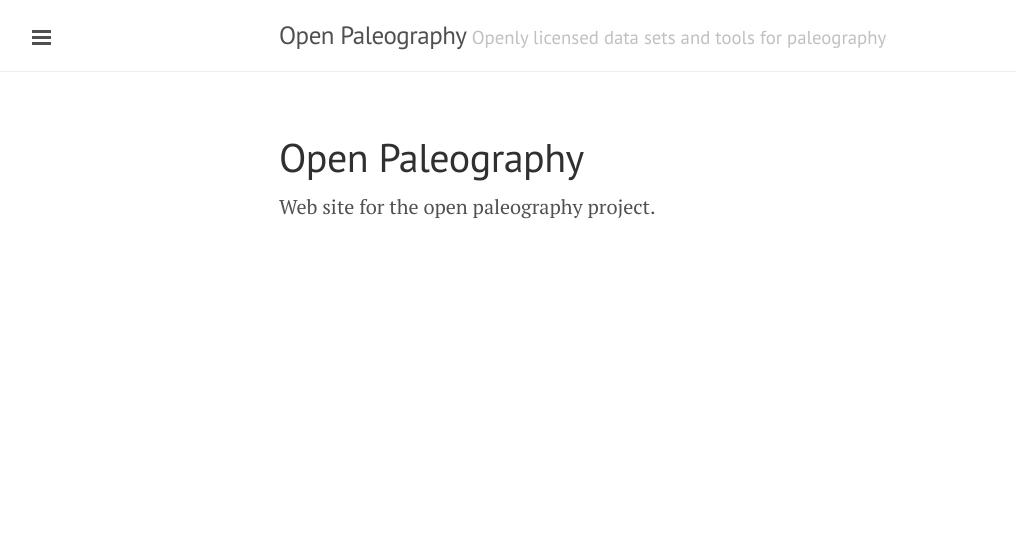
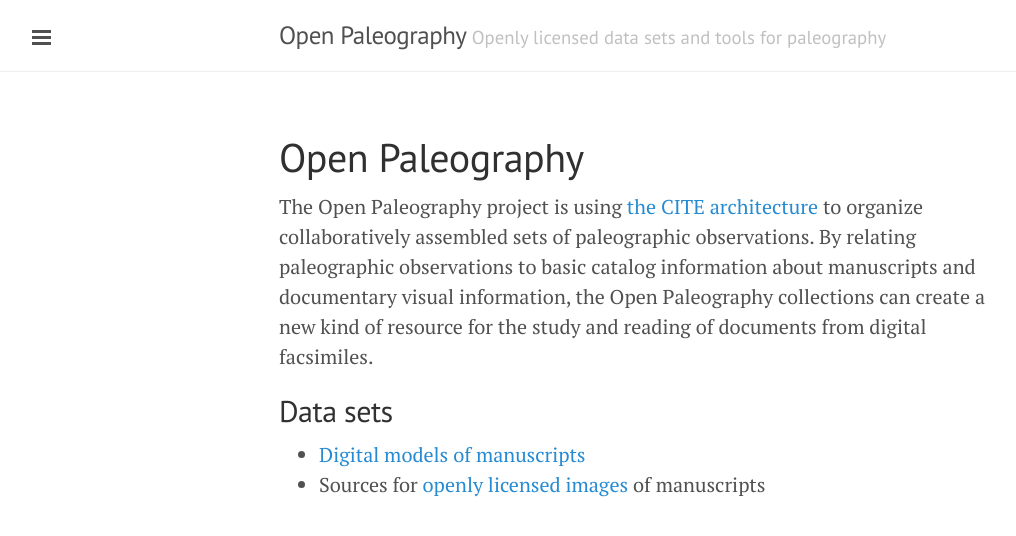
Before and after one commit to openpaleography/openpaleography.github.io, a Jekyll site: the page built from index.md, in a window 1280 px wide. Shown: the top 536 px of the page, without its empty margins (1-1017 px from the left). Built offline with Jekyll 4.4.1, drawn with Linux system fonts in a browser that asks for light colours; Markdown is read by kramdown in place of the engine named in the settings.

Commit message:
Update home page

```diff
--- a/_config.yml
+++ b/_config.yml
@@ -27,7 +27,7 @@ links:
   - title: Sources for images
     url: http://openpaleography.github.io/img_sources
     external: true
-  - title: Openly licensed images
+  - title: Digital manuscripts
     url: http://openpaleography.github.io/mss
     external: true
   - title: Github source
--- a/index.md
+++ b/index.md
@@ -3,4 +3,9 @@ layout: page
 title: Open Paleography
 ---
 
-Web site for the open paleography project.
+The Open Paleography project is using [the CITE architecture](http://cite-architecture.github.io/) to organize collaboratively assembled sets of paleographic observations.   By relating paleographic observations to basic catalog information about manuscripts and documentary visual information, the Open Paleography collections can create a new kind of resource for the study and reading of documents from digital facsimiles.
+
+## Data sets ##
+
+- [Digital models of manuscripts](http://openpaleography.github.io/mss/)
+- Sources for [openly licensed images](http://openpaleography.github.io/img_sources/) of manuscripts
```
